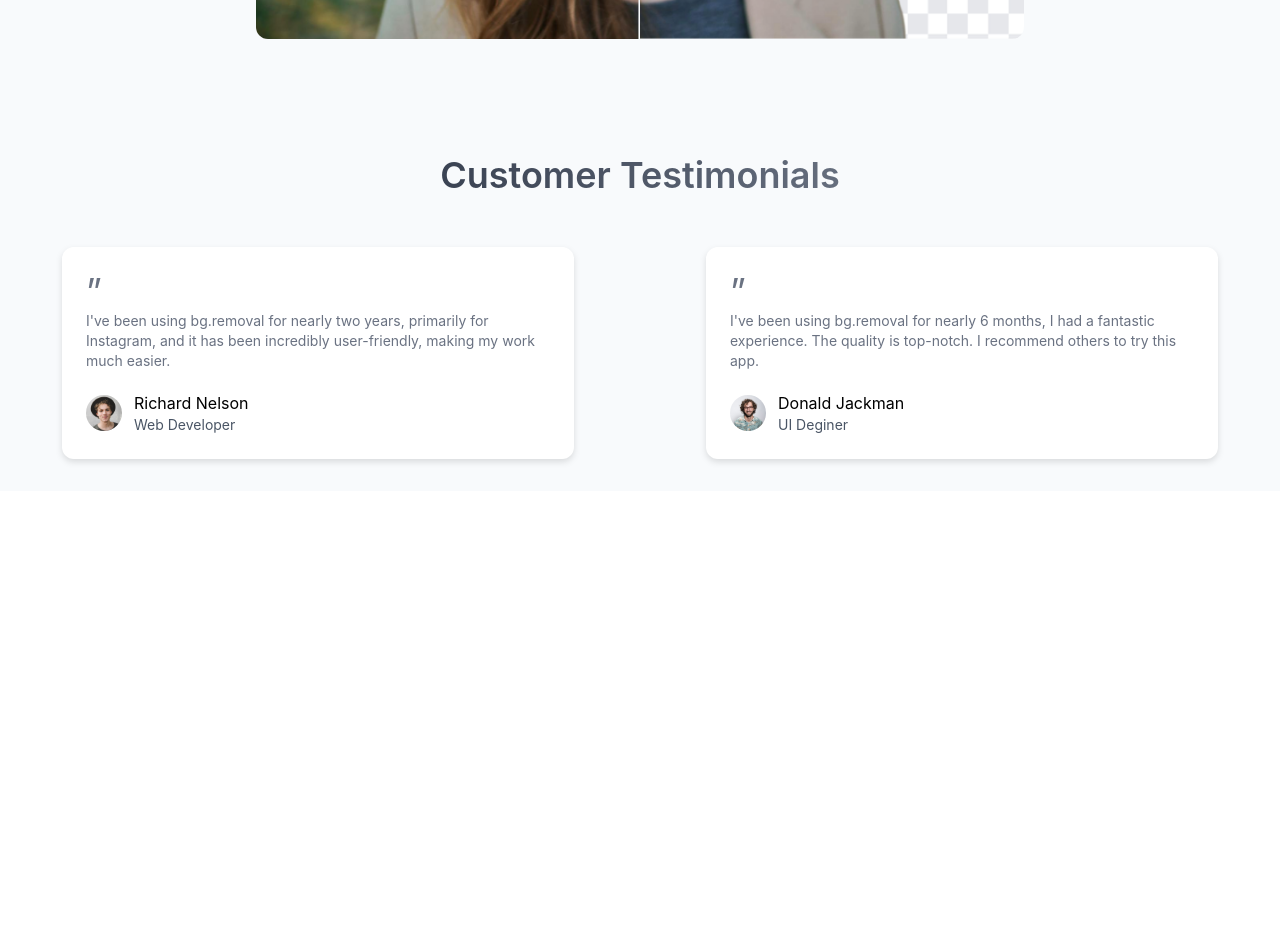
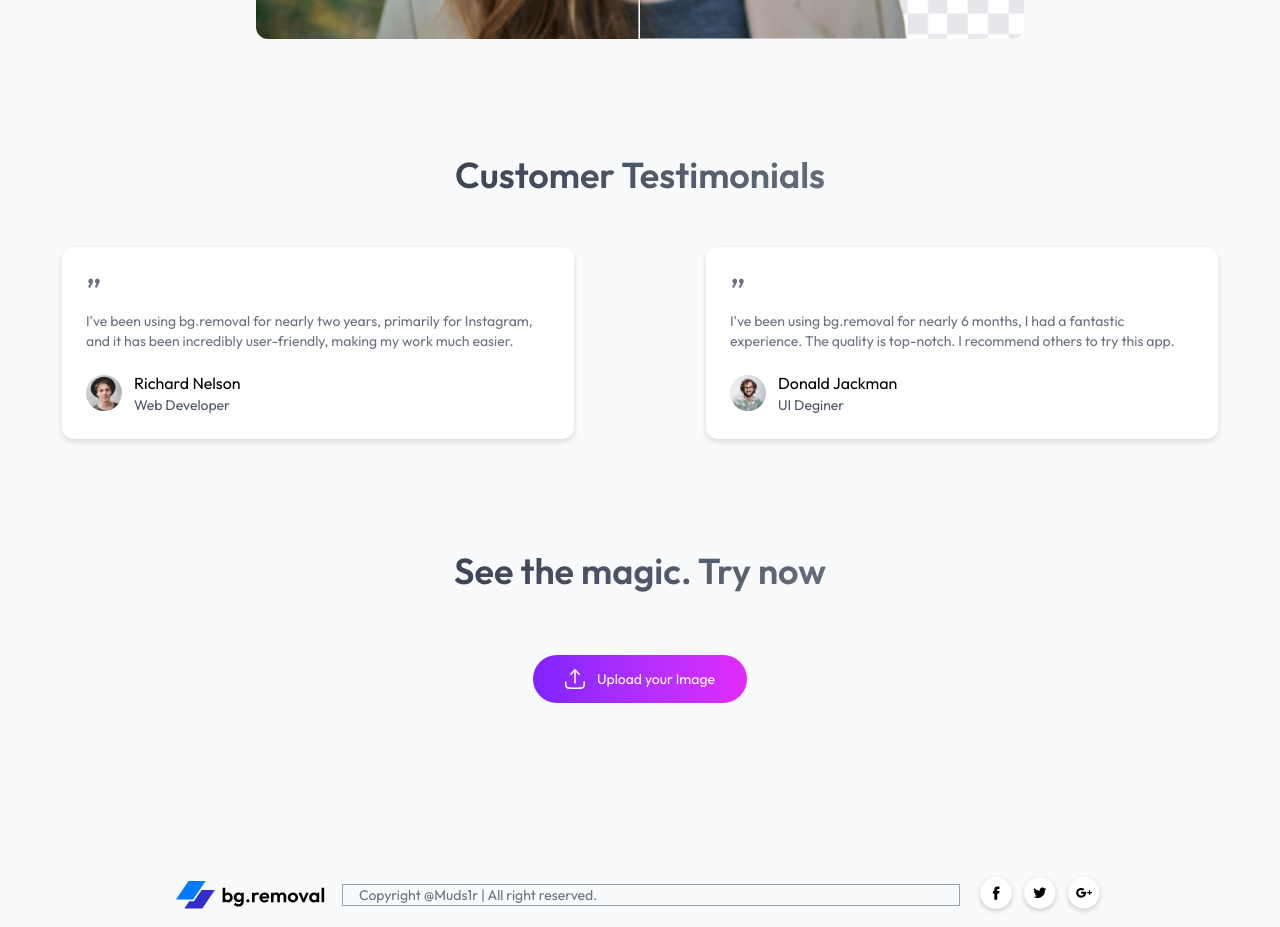
Before and after one commit to Muds1r/Bg-Removal, a React (Vite) app in the folder client/: page / in a window 1280 px wide. Shown: the part 2100-3027 px from the top of the page. Before the commit the page ends 2591 px from the top, so only its background shows below. Built offline with nearby package versions, Linux system fonts and the light colour scheme.

Commit message:
Footer done and testimonials

```diff
--- a/client/src/App.jsx
+++ b/client/src/App.jsx
@@ -4,6 +4,7 @@
 import Result from './pages/Result'
 import BuyCredit from './pages/BuyCredit'
 import Navbar from './components/Navbar'
+import Footer from './components/Footer'
 
 const App = () => {
   return (
@@ -14,6 +15,7 @@
         <Route path='/result' element={<Result />} />
         <Route path='/buy' element={<BuyCredit />} />
       </Routes>
+      <Footer />
     </div>
   )
 }
--- /dev/null
+++ b/client/src/components/Footer.jsx
@@ -0,0 +1,18 @@
+import React from 'react'
+import { assets } from '../assets/assets'
+
+const Footer = () => {
+    return (
+        <div className='flex items-center justify-between gap-4 px-4 lg:px-44 py-3'>
+            <img width={150} src={assets.logo} />
+            <p className='flex-1 border-1 border-gray-400 pl-4 text-sm text-gray-500 max-sm:hidden'>Copyright @Muds1r | All right reserved.</p>
+            <div className='flex gap-1'>
+                <img width={40} src={assets.facebook_icon} alt="" />
+                <img width={40} src={assets.twitter_icon} alt="" />
+                <img width={40} src={assets.google_plus_icon} alt="" />
+            </div>
+        </div>
+    )
+}
+
+export default Footer
--- /dev/null
+++ b/client/src/components/Upload.jsx
@@ -0,0 +1,21 @@
+import React from 'react'
+import { assets } from '../assets/assets'
+
+const Upload = () => {
+    return (
+        <div className='pb-16'>
+            <h1 className='text-center text-2xl md:text-3xl lg:text-4xl mt-4 font-semibold bg-gradient-to-r from-gray-900 to-gray-400 bg-clip-text text-transparent py-6 md:py-16'>See the magic. Try now</h1>
+
+            <div className='text-center mb-24'>
+                <input type="file" id="upload2" name="" hidden />
+                <label className='inline-flex gap-3 px-8 py-3.5 rounded-full cursor-pointer bg-gradient-to-r from-violet-600 to-fuchsia-500 m-auto hover:scale-105 transition-all duration-700' htmlFor="upload2">
+                    <img width={20} src={assets.upload_btn_icon} alt="" />
+                    <p className='text-white text-sm'> Upload your Image</p>
+                </label>
+            </div>
+
+        </div>
+    )
+}
+
+export default Upload
--- a/client/src/index.css
+++ b/client/src/index.css
@@ -1,4 +1,9 @@
+@import url('https://fonts.googleapis.com/css2?family=Outfit:wght@100..900&family=Prata&display=swap');
 @import "tailwindcss";
+
+* {
+    font-family: "Outfit", sans-serif;
+}
 
 .slider {
     -webkit-appearance: none;
--- a/client/src/pages/Home.jsx
+++ b/client/src/pages/Home.jsx
@@ -3,6 +3,7 @@
 import Steps from '../components/Steps'
 import BgSlider from '../components/BgSlider'
 import Testimonials from '../components/Testimonials'
+import Upload from '../components/Upload'
 
 const Home = () => {
   return (
@@ -11,6 +12,7 @@
       <Steps />
       <BgSlider />
       <Testimonials />
+      <Upload />
     </div>
   )
 }
```
